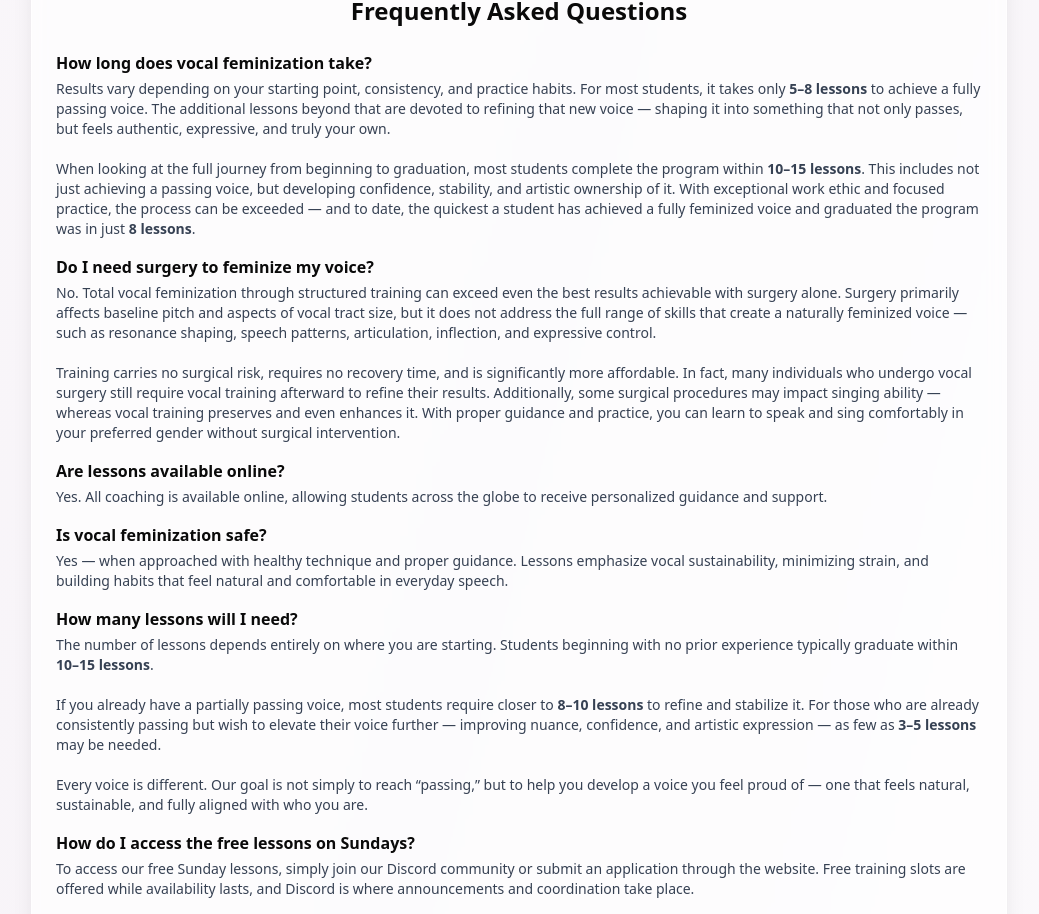
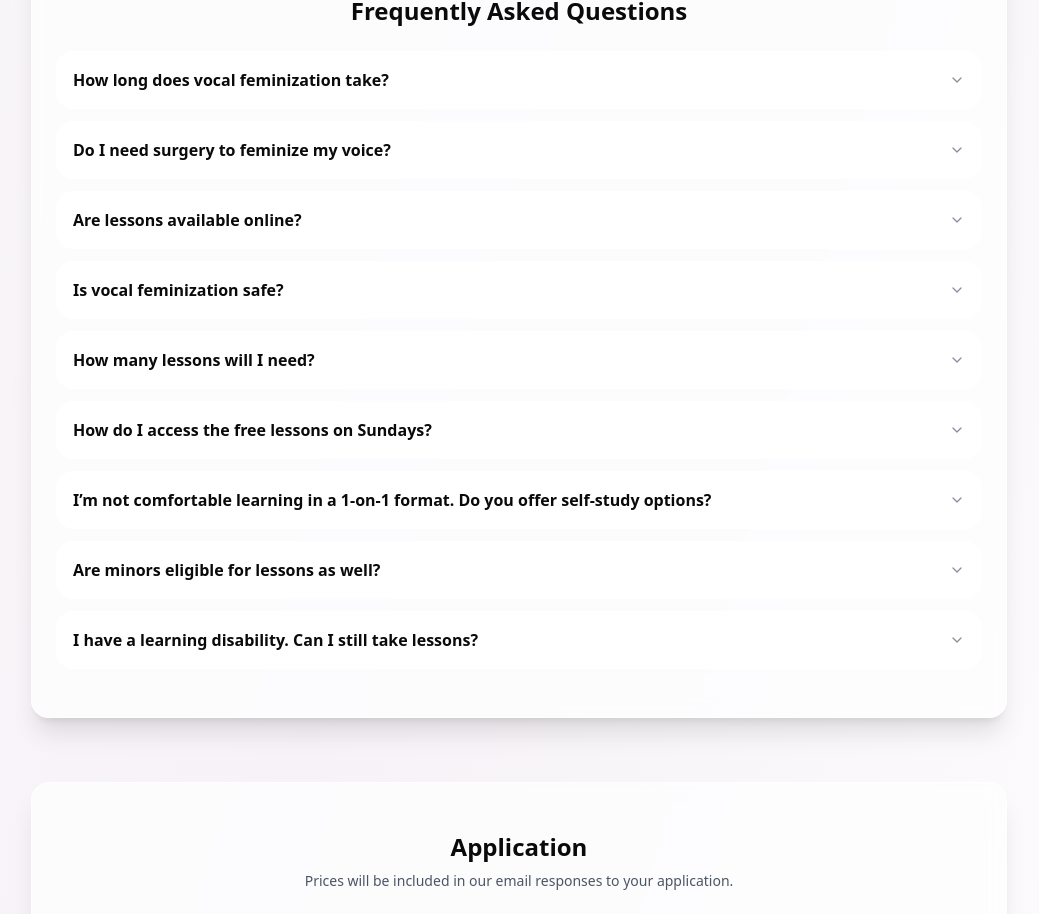
Before and after one commit to Aeriebella/Voice-Pathways, a Next.js app: page / in a window 1280 px wide. Shown: the part 2270-3184 px from the top of the page, without its empty margins (121-1160 px from the left). Built offline with nearby package versions, Linux system fonts and the light colour scheme; no server answers; the database is empty.

Commit message:
Update page.tsx

```diff
--- a/app/page.tsx
+++ b/app/page.tsx
@@ -20,6 +20,9 @@ export default function VoicePathways() {
 
   // Services (mobile expand)
   const [openService, setOpenService] = useState<string | null>(null)
+
+  // FAQ (accordion)
+  const [openFaq, setOpenFaq] = useState<string | null>(null)
 
   // Margin logo opacity (fade in as you scroll)
   const { scrollYProgress } = useScroll()
@@ -400,91 +403,192 @@ export default function VoicePathways() {
           viewport={{ once: true }}
           transition={{ duration: 0.6 }}
         >
-          <Card className="rounded-2xl shadow-xl backdrop-blur bg-white/70 border border-white/60">
-            <CardContent className="p-6">
-              <h2 className="text-2xl font-semibold text-center">Frequently Asked Questions</h2>
-              <div className="mt-6 grid gap-4">
-                <div>
-                  <h3 className="font-semibold">How long does vocal feminization take?</h3>
-                  <p className="text-sm text-gray-700 mt-1">
+          {(() => {
+            const faqItems: Array<{
+              q: string
+              // JSX answer for the page
+              a: React.ReactNode
+              // Plain-text answer for schema
+              schemaA: string
+            }> = [
+              {
+                q: 'How long does vocal feminization take?',
+                a: (
+                  <>
                     Results vary depending on your starting point, consistency, and practice habits. For most students, it takes only <strong>5–8 lessons</strong> to achieve a fully passing voice. The additional lessons beyond that are devoted to refining that new voice — shaping it into something that not only passes, but feels authentic, expressive, and truly your own.
-                    <br /><br />
+                    <br />
+                    <br />
                     When looking at the full journey from beginning to graduation, most students complete the program within <strong>10–15 lessons</strong>. This includes not just achieving a passing voice, but developing confidence, stability, and artistic ownership of it. With exceptional work ethic and focused practice, the process can be exceeded — and to date, the quickest a student has achieved a fully feminized voice and graduated the program was in just <strong>8 lessons</strong>.
-                  </p>
-                </div>
+                  </>
+                ),
+                schemaA:
+                  'Results vary depending on your starting point, consistency, and practice habits. For most students, it takes only 5–8 lessons to achieve a fully passing voice. Additional lessons refine that new voice so it feels authentic and truly your own. For the full journey from beginning to graduation, most students complete the program within 10–15 lessons. With exceptional work ethic and focused practice, this can be exceeded — and the quickest completion to date was 8 lessons.'
+              },
+              {
+                q: 'Do I need surgery to feminize my voice?',
+                a: (
+                  <>
+                    No. Total vocal feminization through structured training can exceed even the best results achievable with surgery alone. Surgery primarily affects baseline pitch and aspects of vocal tract size, but it does not address the full range of skills that create a naturally feminized voice — such as resonance shaping, speech patterns, articulation, inflection, and expressive control.
+                    <br />
+                    <br />
+                    Training carries no surgical risk, requires no recovery time, and is significantly more affordable. Many individuals who undergo vocal surgery still require vocal training afterward to refine their results. Additionally, some surgical procedures may impact singing ability — whereas vocal training preserves and even enhances it. With proper guidance and practice, you can learn to speak and sing comfortably in your preferred gender without surgical intervention.
+                  </>
+                ),
+                schemaA:
+                  'No. Total vocal feminization through structured training can exceed the best results achievable with surgery alone. Surgery mainly affects baseline pitch and aspects of vocal tract size, but it does not address skills like resonance shaping, speech patterns, articulation, inflection, and expressive control. Training has no surgical risk or recovery time and is typically more affordable. Many people still need training after surgery to refine results, and some procedures can impact singing — whereas training preserves and can enhance it.'
+              },
+              {
+                q: 'Are lessons available online?',
+                a: <>Yes. All coaching is available online, allowing students across the globe to receive personalized guidance and support.</>,
+                schemaA:
+                  'Yes. All coaching is available online, allowing students across the globe to receive personalized guidance and support.'
+              },
+              {
+                q: 'Is vocal feminization safe?',
+                a: (
+                  <>Yes — when approached with healthy technique and proper guidance. Lessons emphasize vocal sustainability, minimizing strain, and building habits that feel natural and comfortable in everyday speech.</>
+                ),
+                schemaA:
+                  'Yes — when approached with healthy technique and proper guidance. Lessons emphasize vocal sustainability, minimizing strain, and building habits that feel natural and comfortable in everyday speech.'
+              },
+              {
+                q: 'How many lessons will I need?',
+                a: (
+                  <>
+                    The number of lessons depends entirely on where you are starting. Students beginning with no prior experience typically graduate within <strong>10–15 lessons</strong>.
+                    <br />
+                    <br />
+                    If you already have a partially passing voice, most students require closer to <strong>8–10 lessons</strong> to refine and stabilize it. For those who are already consistently passing but wish to elevate their voice further — improving nuance, confidence, and artistic expression — as few as <strong>3–5 lessons</strong> may be needed.
+                    <br />
+                    <br />
+                    Every voice is different. Our goal is not simply to reach “passing,” but to help you develop a voice you feel proud of — one that feels natural, sustainable, and fully aligned with who you are.
+                  </>
+                ),
+                schemaA:
+                  'It depends on where you are starting. Students with no prior experience typically graduate within 10–15 lessons. If you already have a partially passing voice, many students need closer to 8–10 lessons to refine and stabilize it. If you are already consistently passing and want greater nuance and expression, as few as 3–5 lessons may be needed. The goal is not only to reach passing, but to develop a voice that feels natural, sustainable, and aligned with you.'
+              },
+              {
+                q: 'How do I access the free lessons on Sundays?',
+                a: (
+                  <>
+                    To access our free Sunday lessons, simply join our Discord community or submit an application through the website. Free training slots are offered while availability lasts, and Discord is where announcements and coordination take place.
+                    <br />
+                    <br />
+                    If you're looking for additional structured content outside of live lessons, you can also explore the Patreon platform, where tutorials, demonstrations, and guided practice materials are available at varying tiers.
+                  </>
+                ),
+                schemaA:
+                  'To access free Sunday lessons, join the Discord community or submit an application through the website. Free training slots are offered while availability lasts, and Discord is where announcements and coordination take place. For additional structured content, Patreon offers tutorials, demonstrations, and guided practice materials at varying tiers.'
+              },
+              {
+                q: 'I’m not comfortable learning in a 1-on-1 format. Do you offer self-study options?',
+                a: (
+                  <>
+                    Yes. The Patreon tutorial series covers the full Voice Pathways curriculum in a self-study format. Lessons are structured clearly and progressively, allowing you to move at your own pace in a private and comfortable setting.
+                    <br />
+                    <br />
+                    The series is updated periodically with refined instruction, additional demonstrations, and expanded vocal exercises to increase your chances of success. Whether you prefer guided coaching or independent practice, you’ll have options that respect your comfort level and learning style.
+                  </>
+                ),
+                schemaA:
+                  'Yes. Patreon includes the Voice Pathways curriculum in a self-study format with clear, progressive lessons you can follow at your own pace. The series is updated with refined instruction, additional demonstrations, and expanded vocal exercises. You can choose guided coaching or independent practice based on your comfort level and learning style.'
+              },
+              {
+                q: 'Are minors eligible for lessons as well?',
+                a: (
+                  <>
+                    Yes. We do offer lessons for minors. Our approach remains supportive, structured, and age-appropriate, with careful attention to vocal health and emotional well-being throughout the process.
+                    <br />
+                    <br />
+                    Our Discord community is thoughtfully organized to include a separate space for minors, allowing younger students to connect, share experiences, and discuss their progress in a setting that is distinct from adult participants. Safety, respect, and healthy boundaries are always prioritized.
+                  </>
+                ),
+                schemaA:
+                  'Yes. Lessons are available for minors with an age-appropriate approach and attention to vocal health and emotional well-being. The Discord community includes a separate space for minors distinct from adult participants, with safety, respect, and boundaries prioritized.'
+              },
+              {
+                q: 'I have a learning disability. Can I still take lessons?',
+                a: (
+                  <>
+                    Absolutely. The Voice Pathways curriculum has been intentionally developed to be flexible and adaptable. We use a wide range of techniques and exercises designed to approach the same vocal goals from multiple angles.
+                    <br />
+                    <br />
+                    If one method does not resonate with you, we can substitute it with alternatives that target the same underlying skill. Your learning style matters, and we are committed to meeting you where you are so that you can progress comfortably and confidently.
+                  </>
+                ),
+                schemaA:
+                  'Yes. The curriculum is flexible and adaptable, with a wide range of techniques and exercises that approach the same vocal goals from multiple angles. If one method does not fit, it can be substituted with alternatives targeting the same underlying skill, so you can progress comfortably and confidently.'
+              }
+            ]
 
-                <div>
-                  <h3 className="font-semibold">Do I need surgery to feminize my voice?</h3>
-                  <p className="text-sm text-gray-700 mt-1">
-                    No. Total vocal feminization through structured training can exceed even the best results achievable with surgery alone. Surgery primarily affects baseline pitch and aspects of vocal tract size, but it does not address the full range of skills that create a naturally feminized voice — such as resonance shaping, speech patterns, articulation, inflection, and expressive control.
-                    <br /><br />
-                    Training carries no surgical risk, requires no recovery time, and is significantly more affordable. In fact, many individuals who undergo vocal surgery still require vocal training afterward to refine their results. Additionally, some surgical procedures may impact singing ability — whereas vocal training preserves and even enhances it. With proper guidance and practice, you can learn to speak and sing comfortably in your preferred gender without surgical intervention.
-                  </p>
-                </div>
+            // FAQ schema (helps Google understand Q&A without changing visuals)
+            const faqSchema = {
+              '@context': 'https://schema.org',
+              '@type': 'FAQPage',
+              mainEntity: faqItems.map((it) => ({
+                '@type': 'Question',
+                name: it.q,
+                acceptedAnswer: {
+                  '@type': 'Answer',
+                  text: it.schemaA
+                }
+              }))
+            }
 
-                <div>
-                  <h3 className="font-semibold">Are lessons available online?</h3>
-                  <p className="text-sm text-gray-700 mt-1">
-                    Yes. All coaching is available online, allowing students across the globe to receive personalized guidance and support.
-                  </p>
-                </div>
+            return (
+              <>
+                <script type="application/ld+json">{JSON.stringify(faqSchema)}</script>
 
-                <div>
-                  <h3 className="font-semibold">Is vocal feminization safe?</h3>
-                  <p className="text-sm text-gray-700 mt-1">
-                    Yes — when approached with healthy technique and proper guidance. Lessons emphasize vocal sustainability, minimizing strain, and building habits that feel natural and comfortable in everyday speech.
-                  </p>
-                </div>
+                <Card className="rounded-2xl shadow-xl backdrop-blur bg-white/70 border border-white/60">
+                  <CardContent className="p-6">
+                    <h2 className="text-2xl font-semibold text-center">Frequently Asked Questions</h2>
+                    <div className="mt-6 grid gap-3">
+                      {faqItems.map((item) => {
+                        const isOpen = openFaq === item.q
+                        return (
+                          <div key={item.q} className="rounded-2xl border border-white/60 bg-white/60 backdrop-blur">
+                            <button
+                              type="button"
+                              className="w-full text-left p-4 flex items-center justify-between gap-3"
+                              onClick={() => setOpenFaq((prev) => (prev === item.q ? null : item.q))}
+                              aria-expanded={isOpen}
+                            >
+                              <span className="font-semibold">{item.q}</span>
+                              <motion.span
+                                aria-hidden="true"
+                                animate={{ rotate: isOpen ? 180 : 0 }}
+                                transition={{ duration: 0.25 }}
+                                className="shrink-0 text-gray-500/80"
+                              >
+                                <svg viewBox="0 0 20 20" className="h-4 w-4" fill="none" xmlns="http://www.w3.org/2000/svg">
+                                  <path d="M5 7.5L10 12.5L15 7.5" stroke="currentColor" strokeWidth="1.6" strokeLinecap="round" strokeLinejoin="round" />
+                                </svg>
+                              </motion.span>
+                            </button>
 
-                <div>
-                  <h3 className="font-semibold">How many lessons will I need?</h3>
-                  <p className="text-sm text-gray-700 mt-1">
-                    The number of lessons depends entirely on where you are starting. Students beginning with no prior experience typically graduate within <strong>10–15 lessons</strong>.
-                    <br /><br />
-                    If you already have a partially passing voice, most students require closer to <strong>8–10 lessons</strong> to refine and stabilize it. For those who are already consistently passing but wish to elevate their voice further — improving nuance, confidence, and artistic expression — as few as <strong>3–5 lessons</strong> may be needed.
-                    <br /><br />
-                    Every voice is different. Our goal is not simply to reach “passing,” but to help you develop a voice you feel proud of — one that feels natural, sustainable, and fully aligned with who you are.
-                  </p>
-                </div>
-
-                <div>
-                  <h3 className="font-semibold">How do I access the free lessons on Sundays?</h3>
-                  <p className="text-sm text-gray-700 mt-1">
-                    To access our free Sunday lessons, simply join our Discord community or submit an application through the website. Free training slots are offered while availability lasts, and Discord is where announcements and coordination take place.
-                    <br /><br />
-                    If you're looking for additional structured content outside of live lessons, you can also explore the Patreon platform, where tutorials, demonstrations, and guided practice materials are available at varying tiers.
-                  </p>
-                </div>
-
-                <div>
-                  <h3 className="font-semibold">I’m not comfortable learning in a 1-on-1 format. Do you offer self-study options?</h3>
-                  <p className="text-sm text-gray-700 mt-1">
-                    Yes. The Patreon tutorial series covers the full Voice Pathways curriculum in a self-study format. Lessons are structured clearly and progressively, allowing you to move at your own pace in a private and comfortable setting.
-                    <br /><br />
-                    The series is updated periodically with refined instruction, additional demonstrations, and expanded vocal exercises to increase your chances of success. Whether you prefer guided coaching or independent practice, you’ll have options that respect your comfort level and learning style.
-                  </p>
-                </div>
-
-                <div>
-                  <h3 className="font-semibold">Are minors eligible for lessons as well?</h3>
-                  <p className="text-sm text-gray-700 mt-1">
-                    Yes. We do offer lessons for minors. Our approach remains supportive, structured, and age-appropriate, with careful attention to vocal health and emotional well-being throughout the process.
-                    <br /><br />
-                    Our Discord community is thoughtfully organized to include a separate space for minors, allowing younger students to connect, share experiences, and discuss their progress in a setting that is distinct from adult participants. Safety, respect, and healthy boundaries are always prioritized.
-                  </p>
-                </div>
-
-                <div>
-                  <h3 className="font-semibold">I have a learning disability. Can I still take lessons?</h3>
-                  <p className="text-sm text-gray-700 mt-1">
-                    Absolutely. The Voice Pathways curriculum has been intentionally developed to be flexible and adaptable. We use a wide range of techniques and exercises designed to approach the same vocal goals from multiple angles.
-                    <br /><br />
-                    If one method does not resonate with you, we can substitute it with alternatives that target the same underlying skill. Your learning style matters, and we are committed to meeting you where you are so that you can progress comfortably and confidently.
-                  </p>
-                </div>
-              </div>
-            </CardContent>
-          </Card>
+                            <AnimatePresence initial={false}>
+                              {isOpen ? (
+                                <motion.div
+                                  key="content"
+                                  initial={{ opacity: 0, height: 0 }}
+                                  animate={{ opacity: 1, height: 'auto' }}
+                                  exit={{ opacity: 0, height: 0 }}
+                                  transition={{ duration: 0.28 }}
+                                  className="px-4 pb-4"
+                                >
+                                  <p className="text-sm text-gray-700 leading-relaxed">{item.a}</p>
+                                </motion.div>
+                              ) : null}
+                            </AnimatePresence>
+                          </div>
+                        )
+                      })}
+                    </div>
+                  </CardContent>
+                </Card>
+              </>
+            )
+          })()}
         </motion.section>
 
         {/* Application */}
```
